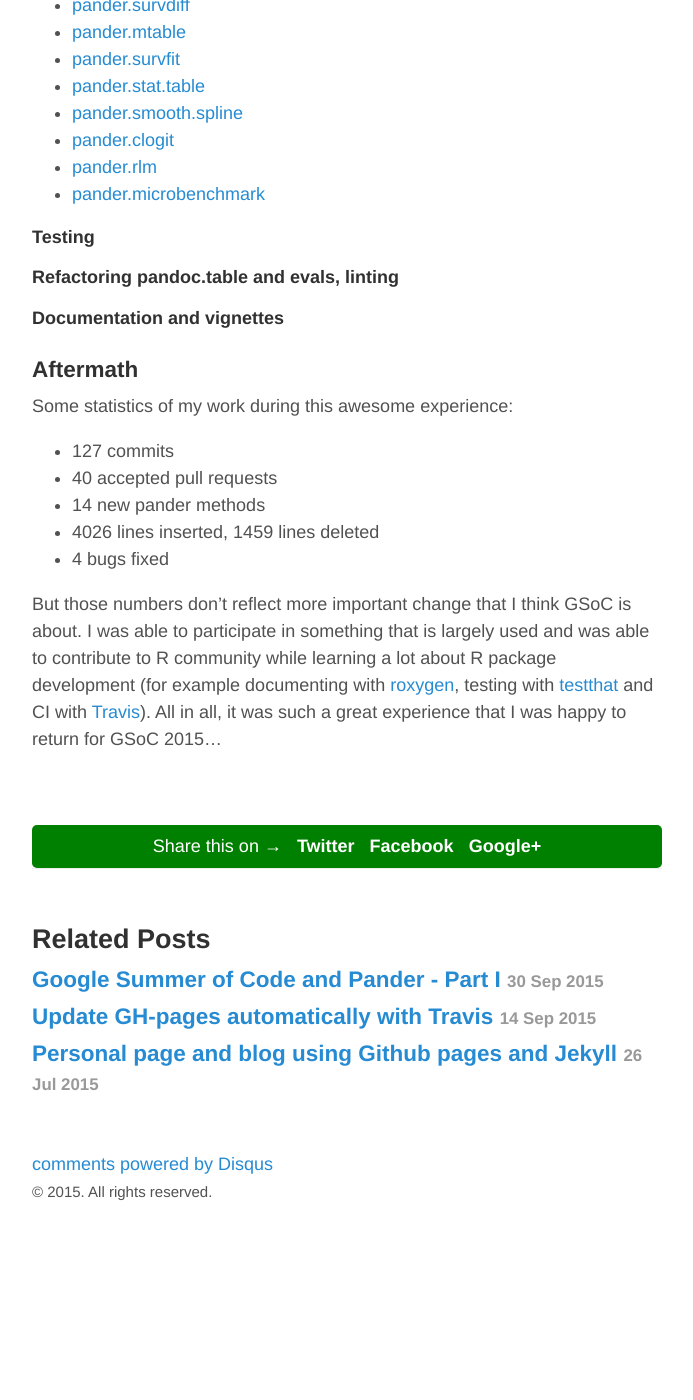
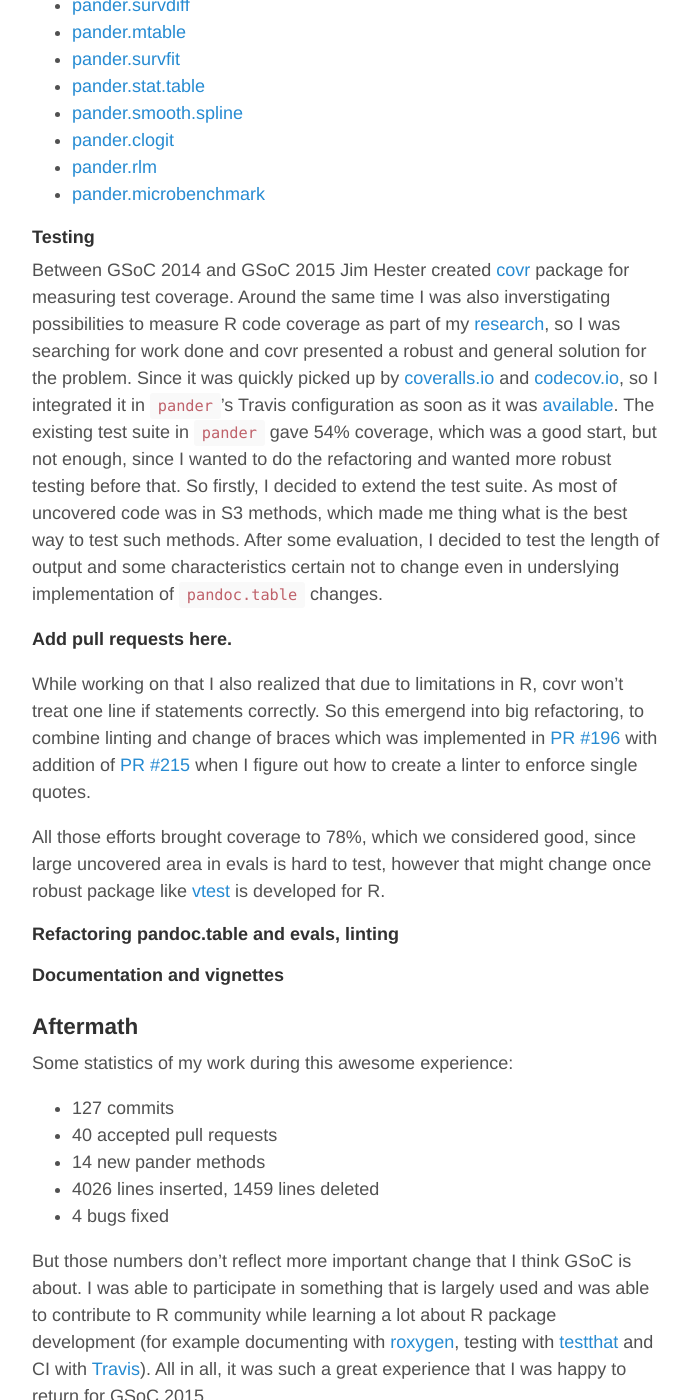
Before and after one commit to RomanTsegelskyi/blog, a Jekyll site: the page built from _posts/2015-10-12-gsoc-p2.md, in a window 1280 px wide and 1400 px high, scrolled down 915 px. Shown: the whole window, without its empty margins (293-986 px from the left). Built offline with Jekyll 4.4.1, drawn with Linux system fonts in a browser that asks for light colours; Markdown is read by kramdown in place of the engine named in the settings; comment, search, counter and statistics services are not loaded; before the commit the page ends 2156 px from its top, so only the background shows below that; some of the changed text lies outside the part shown.

Commit message:
Added draft about testing

```diff
--- a/_posts/2015-10-12-gsoc-p2.md
+++ b/_posts/2015-10-12-gsoc-p2.md
@@ -38,6 +38,14 @@ First, I have started with extending generic S3 method. Here is the list of meth
 
 #### Testing
 
+Between GSoC 2014 and GSoC 2015 Jim Hester created [covr](https://github.com/jimhester/covr/) package for measuring test coverage. Around the same time I was also inverstigating possibilities to measure R code coverage as part of my [research](https://github.com/allr/rcov), so I was searching for work done and covr presented a robust and general solution for the problem. Since it was quickly picked up by [coveralls.io](https://coveralls.io) and [codecov.io](https://codecov.io), so I integrated it in `pander`'s Travis configuration as soon as it was [available](https://github.com/Rapporter/pander/pull/151). The existing test suite in `pander` gave 54% coverage, which was a good start, but not enough, since I wanted to do the refactoring and wanted more robust testing before that. So firstly, I decided to extend the test suite. As most of uncovered code was in S3 methods, which made me thing what is the best way to test such methods. After some evaluation, I decided to test the length of output and some characteristics certain not to change even in underslying implementation of `pandoc.table` changes.
+
+**Add pull requests here.**
+
+While working on that I also realized that due to limitations in R, covr won't treat one line if statements correctly. So this emergend into big refactoring, to combine linting and change of braces which was implemented in [PR #196](https://github.com/Rapporter/pander/pull/196) with addition of [PR #215](https://github.com/Rapporter/pander/pull/215) when I figure out how to create a linter to enforce single quotes.
+
+All those efforts brought coverage to 78%, which we considered good, since large uncovered area in evals is hard to test, however that might change once robust package like [vtest](https://github.com/wch/vtest) is developed for R.
+
 #### Refactoring pandoc.table and evals, linting
 
 #### Documentation and vignettes
```
Also changed, not shown: other parts of _posts/2015-10-12-gsoc-p2.md (+1 -1 lines).
